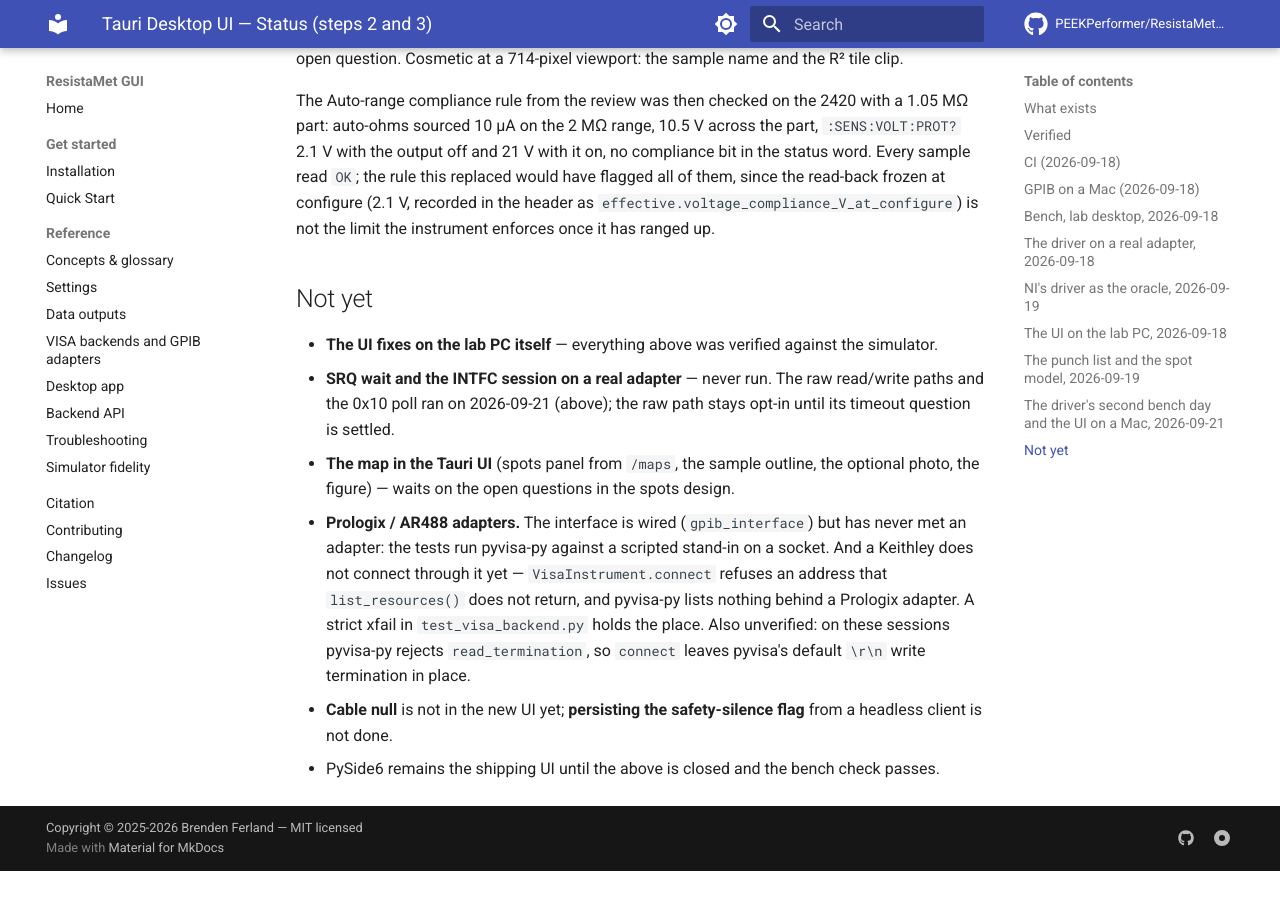
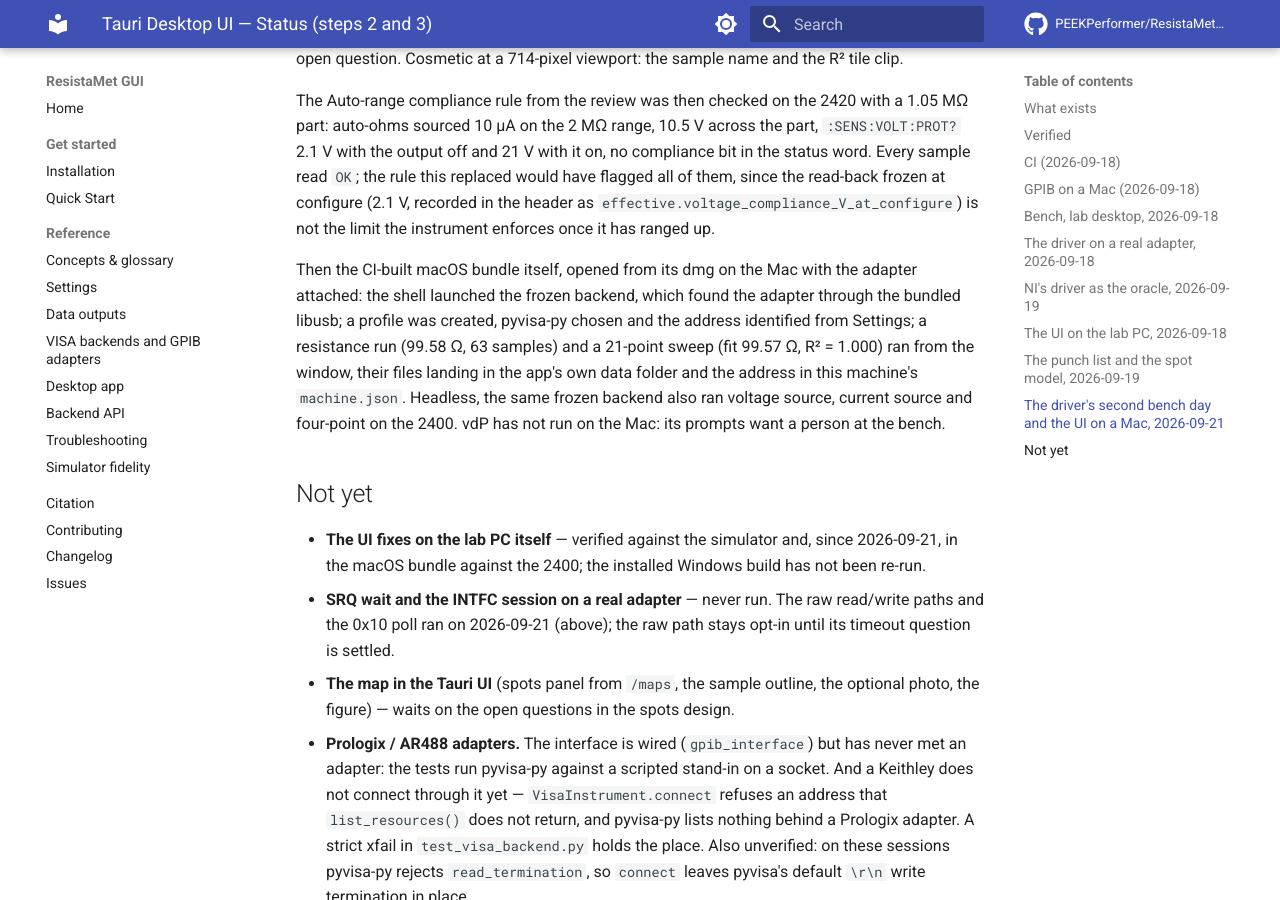
Before and after one commit to PEEKPerformer/ResistaMet-GUI, an MkDocs documentation site: the page built from docs/design/tauri_ui_status.md, in a window 1280 px wide and 900 px high, scrolled down 5353 px. Built offline with MkDocs 1.6.1 and Material for MkDocs 9.7.7, drawn with Linux system fonts in a browser that asks for light colours; comment, search, counter and statistics services are not loaded; before the commit the page ends 6224 px from its top, so only the background shows below that; some of the changed text lies outside the part shown.

Commit message:
Note that the macOS bundle drove the 2400
The CI-built app, opened from its dmg, ran a resistance run and a
sweep on the 2400 through the bundled libusb and the clean-room driver;
the frozen backend also ran three more modes headlessly.

```diff
--- a/docs/design/tauri_ui_status.md
+++ b/docs/design/tauri_ui_status.md
@@ -1,6 +1,6 @@
 # Tauri Desktop UI — Status (steps 2 and 3)
 
-**Status:** On `phase0/reviewable-baseline`, pushed, CI green; backend bench-checked on the lab 2420 and on a 2400 over the NI USB driver; the UI bench's three blockers and five majors fixed; the UI has driven the 2400 on a Mac through the driver (2026-09-21)
+**Status:** On `phase0/reviewable-baseline`, pushed, CI green; backend bench-checked on the lab 2420 and on a 2400 over the NI USB driver; the UI bench's three blockers and five majors fixed; the CI-built macOS bundle has driven the 2400 on a Mac through the driver (2026-09-21)
 **Date:** 2026-09-17
 **Depends on:** step 1 (`tauri_backend_split.md`, `tauri_backend_split_status.md`)
 
@@ -224,10 +224,22 @@ read-back frozen at configure (2.1 V, recorded in the header as
 `effective.voltage_compliance_V_at_configure`) is not the limit the
 instrument enforces once it has ranged up.
 
+Then the CI-built macOS bundle itself, opened from its dmg on the Mac
+with the adapter attached: the shell launched the frozen backend, which
+found the adapter through the bundled libusb; a profile was created,
+pyvisa-py chosen and the address identified from Settings; a resistance
+run (99.58 Ω, 63 samples) and a 21-point sweep (fit 99.57 Ω, R² = 1.000)
+ran from the window, their files landing in the app's own data folder
+and the address in this machine's `machine.json`. Headless, the same
+frozen backend also ran voltage source, current source and four-point on
+the 2400. vdP has not run on the Mac: its prompts want a person at the
+bench.
+
 ## Not yet
 
-- **The UI fixes on the lab PC itself** — everything above was verified
-  against the simulator.
+- **The UI fixes on the lab PC itself** — verified against the simulator
+  and, since 2026-09-21, in the macOS bundle against the 2400; the
+  installed Windows build has not been re-run.
 - **SRQ wait and the INTFC session on a real adapter** — never run. The
   raw read/write paths and the 0x10 poll ran on 2026-09-21 (above); the
   raw path stays opt-in until its timeout question is settled.
```
